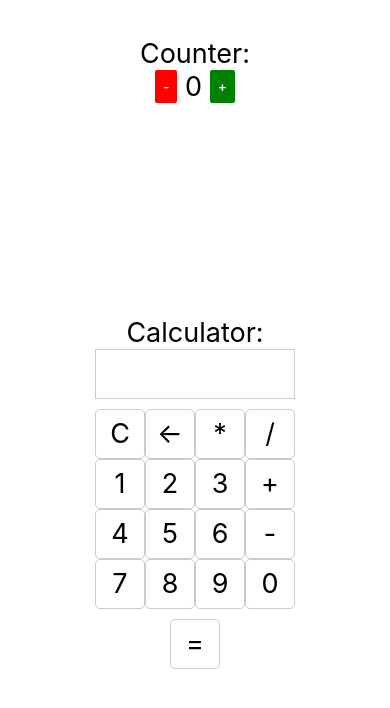
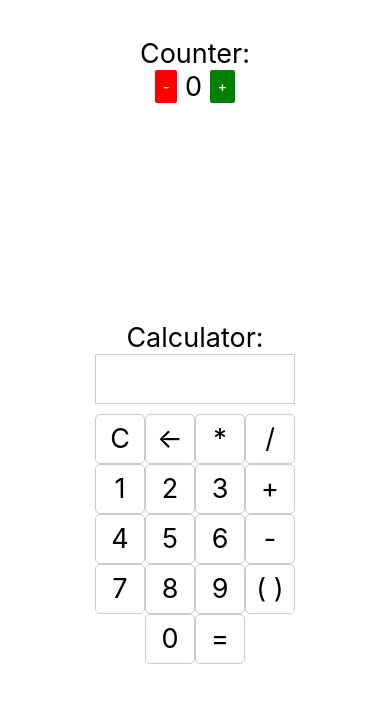
Before and after one commit to RodPin/React-Native-Hooks, a React Native app: screen / in a window 390 px wide. Shown: the top 708 px of the page. Built offline with nearby package versions, Linux system fonts and the light colour scheme.

Commit message:
Simple Brackets

```diff
--- a/src/components/calculator.js
+++ b/src/components/calculator.js
@@ -49,10 +49,15 @@ const Calculator = () => {
         <CalcButton label="7" />
         <CalcButton label="8" />
         <CalcButton label="9" />
-        <CalcButton label="0" />
+
+        <CalcButton
+          label="( )"
+          onPress={() => setOperation(brackets(operation))}
+        />
       </View>
 
-      <View style={{ ...styles.row, marginTop: 10 }}>
+      <View style={{ ...styles.row }}>
+        <CalcButton label="0" />
         <CalcButton
           label="="
           onPress={() => setOperation(operate(operation))}
@@ -78,6 +83,17 @@ function backspace(operation) {
       // remove last char
       return operation.substring(0, operation.length - 1);
     }
+  }
+}
+
+var bracketOpened = false;
+function brackets(operation) {
+  if (bracketOpened) {
+    bracketOpened = false;
+    return operation + ")";
+  } else {
+    bracketOpened = true;
+    return operation + "(";
   }
 }
 
```
